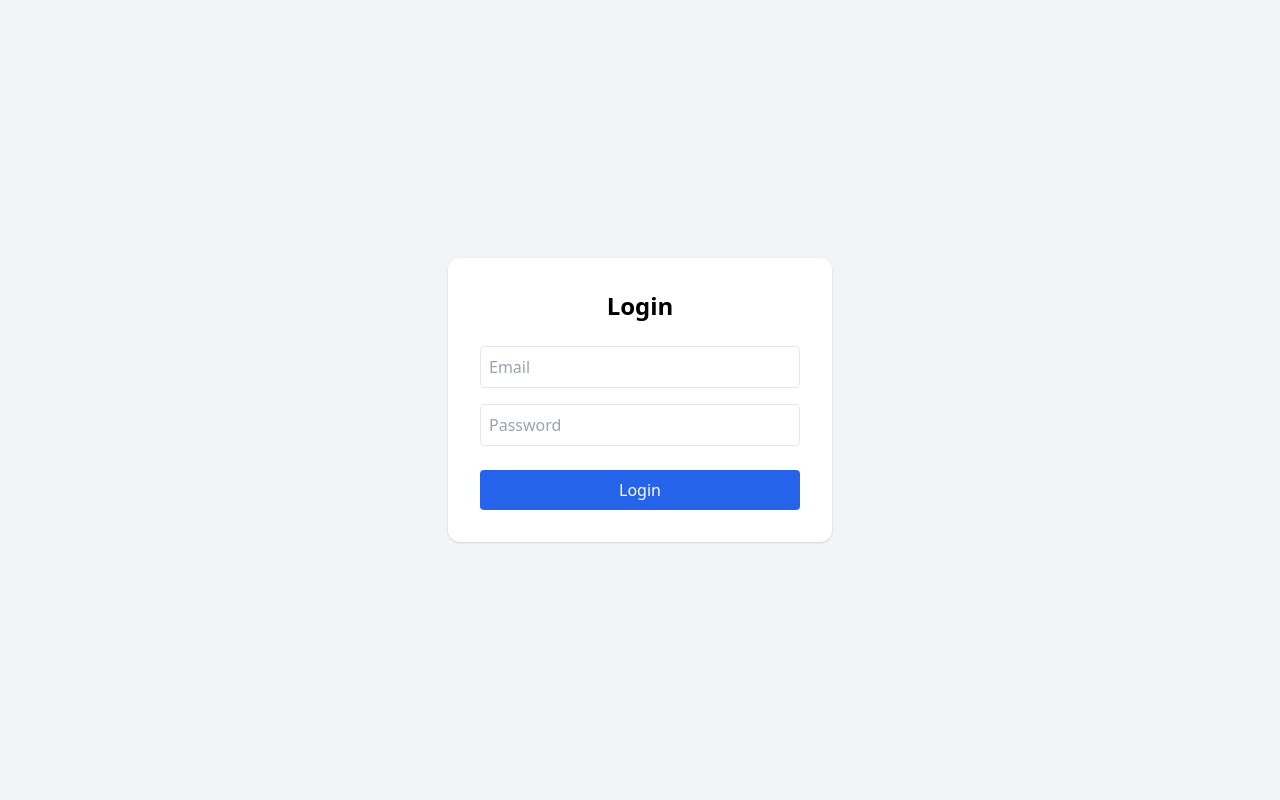
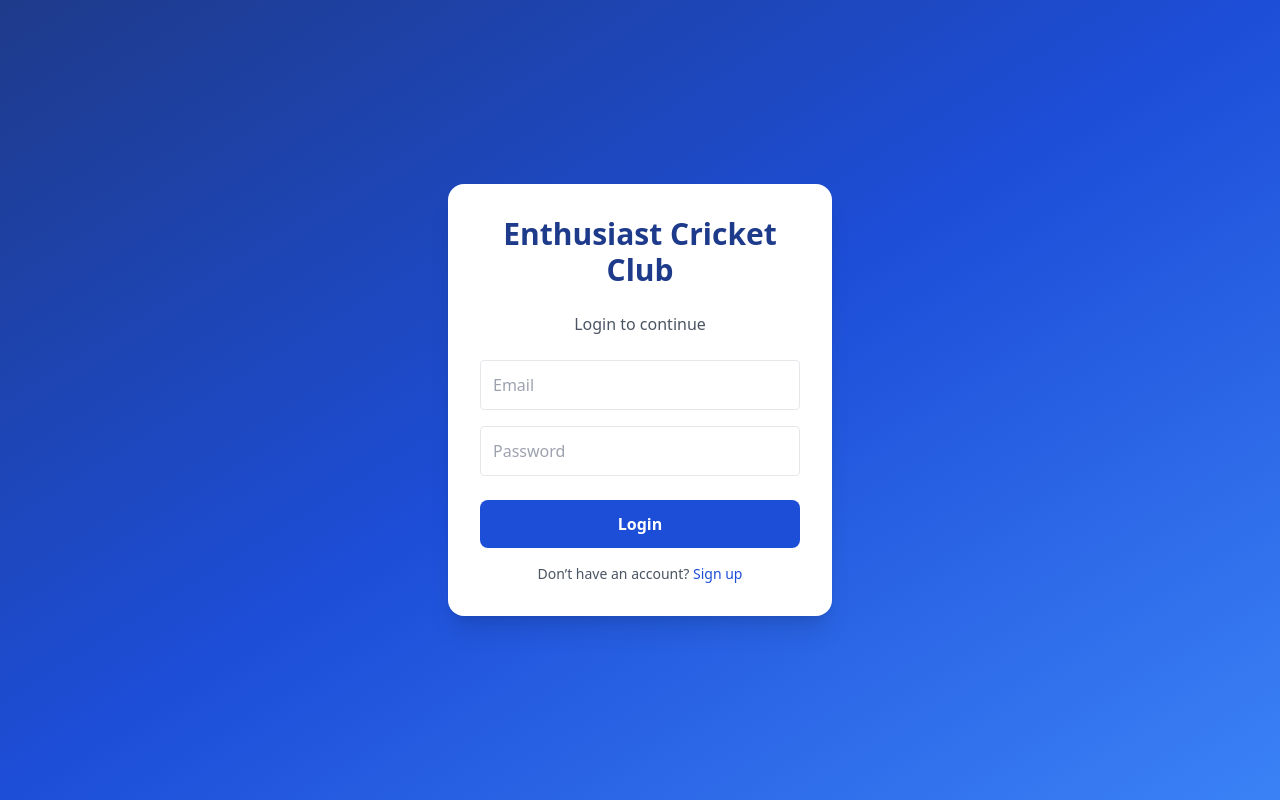
Before and after one commit to skppatil1997-stack/ecc-frontend, a Next.js app: page /login in a window 1280 px wide. Built offline with nearby package versions, Linux system fonts and the light colour scheme.

Commit message:
Restore login UI and align admin dashboard theme

```diff
--- a/pages/admin/index.js
+++ b/pages/admin/index.js
@@ -4,7 +4,6 @@
 export default function AdminDashboard() {
   const router = useRouter();
 
-  // 🔐 Frontend admin guard
   useEffect(() => {
     const role = localStorage.getItem("role");
     if (role !== "admin") {
@@ -13,46 +12,46 @@
   }, [router]);
 
   return (
-    <div className="min-h-screen bg-gray-100 p-8">
-      <h1 className="text-3xl font-bold mb-8">
+    <div className="min-h-screen bg-gradient-to-br from-blue-50 to-white p-10">
+      <h1 className="text-4xl font-extrabold mb-10 text-blue-900">
         Admin Dashboard
       </h1>
 
-      <div className="grid grid-cols-1 md:grid-cols-2 gap-6 max-w-3xl">
+      <div className="grid grid-cols-1 md:grid-cols-2 gap-8 max-w-4xl">
 
         {/* Manage Teams */}
         <div
           onClick={() => router.push("/admin/teams")}
-          className="cursor-pointer bg-white p-6 rounded-xl shadow hover:shadow-lg transition"
+          className="cursor-pointer bg-white border-l-8 border-blue-600 p-8 rounded-2xl shadow hover:shadow-xl transition"
         >
-          <h2 className="text-xl font-semibold mb-2">
+          <h2 className="text-2xl font-bold mb-2 text-blue-800">
             Manage Teams
           </h2>
           <p className="text-gray-600">
-            Create teams and assign purse
+            Create teams, assign purse and captains
           </p>
         </div>
 
         {/* Select Auction Players */}
         <div
           onClick={() => router.push("/admin/players")}
-          className="cursor-pointer bg-white p-6 rounded-xl shadow hover:shadow-lg transition"
+          className="cursor-pointer bg-white border-l-8 border-green-600 p-8 rounded-2xl shadow hover:shadow-xl transition"
         >
-          <h2 className="text-xl font-semibold mb-2">
+          <h2 className="text-2xl font-bold mb-2 text-green-800">
             Select Auction Players
           </h2>
           <p className="text-gray-600">
-            Choose which players enter the auction
+            Choose which registered players enter the auction
           </p>
         </div>
 
-        {/* Auction Control (coming soon) */}
-        <div className="bg-white p-6 rounded-xl shadow opacity-60">
-          <h2 className="text-xl font-semibold mb-2">
+        {/* Auction Control */}
+        <div className="bg-white border-l-8 border-purple-600 p-8 rounded-2xl shadow opacity-70">
+          <h2 className="text-2xl font-bold mb-2 text-purple-800">
             Auction Control
           </h2>
           <p className="text-gray-600">
-            Start, pause and monitor the auction
+            Start, pause and monitor live auction (coming soon)
           </p>
         </div>
 
--- a/pages/login.js
+++ b/pages/login.js
@@ -20,7 +20,7 @@
 
       const { token, user } = res.data;
 
-      // 🔐 Store login session
+      // 🔐 Save session
       localStorage.setItem("token", token);
       localStorage.setItem("name", user.name);
       localStorage.setItem("email", user.email);
@@ -41,14 +41,18 @@
   };
 
   return (
-    <div className="min-h-screen flex items-center justify-center bg-gray-100">
+    <div className="min-h-screen flex items-center justify-center bg-gradient-to-br from-blue-900 via-blue-700 to-blue-500">
       <form
         onSubmit={handleLogin}
-        className="bg-white p-8 rounded-xl shadow w-96"
+        className="bg-white p-8 rounded-2xl shadow-xl w-96"
       >
-        <h1 className="text-2xl font-bold mb-6 text-center">
-          Login
+        <h1 className="text-3xl font-extrabold mb-6 text-center text-blue-900">
+          Enthusiast Cricket Club
         </h1>
+
+        <p className="text-center text-gray-600 mb-6">
+          Login to continue
+        </p>
 
         {error && (
           <div className="text-red-600 mb-4 text-center">
@@ -59,7 +63,7 @@
         <input
           type="email"
           placeholder="Email"
-          className="w-full mb-4 p-2 border rounded"
+          className="w-full mb-4 p-3 border rounded focus:outline-none focus:ring-2 focus:ring-blue-500"
           value={email}
           onChange={(e) => setEmail(e.target.value)}
           required
@@ -68,7 +72,7 @@
         <input
           type="password"
           placeholder="Password"
-          className="w-full mb-6 p-2 border rounded"
+          className="w-full mb-6 p-3 border rounded focus:outline-none focus:ring-2 focus:ring-blue-500"
           value={password}
           onChange={(e) => setPassword(e.target.value)}
           required
@@ -76,10 +80,20 @@
 
         <button
           type="submit"
-          className="w-full bg-blue-600 text-white py-2 rounded hover:bg-blue-700"
+          className="w-full bg-blue-700 text-white py-3 rounded-lg font-semibold hover:bg-blue-800 transition"
         >
           Login
         </button>
+
+        <p className="text-center text-sm text-gray-600 mt-4">
+          Don’t have an account?{" "}
+          <span
+            className="text-blue-700 cursor-pointer font-medium"
+            onClick={() => router.push("/signup")}
+          >
+            Sign up
+          </span>
+        </p>
       </form>
     </div>
   );
```
